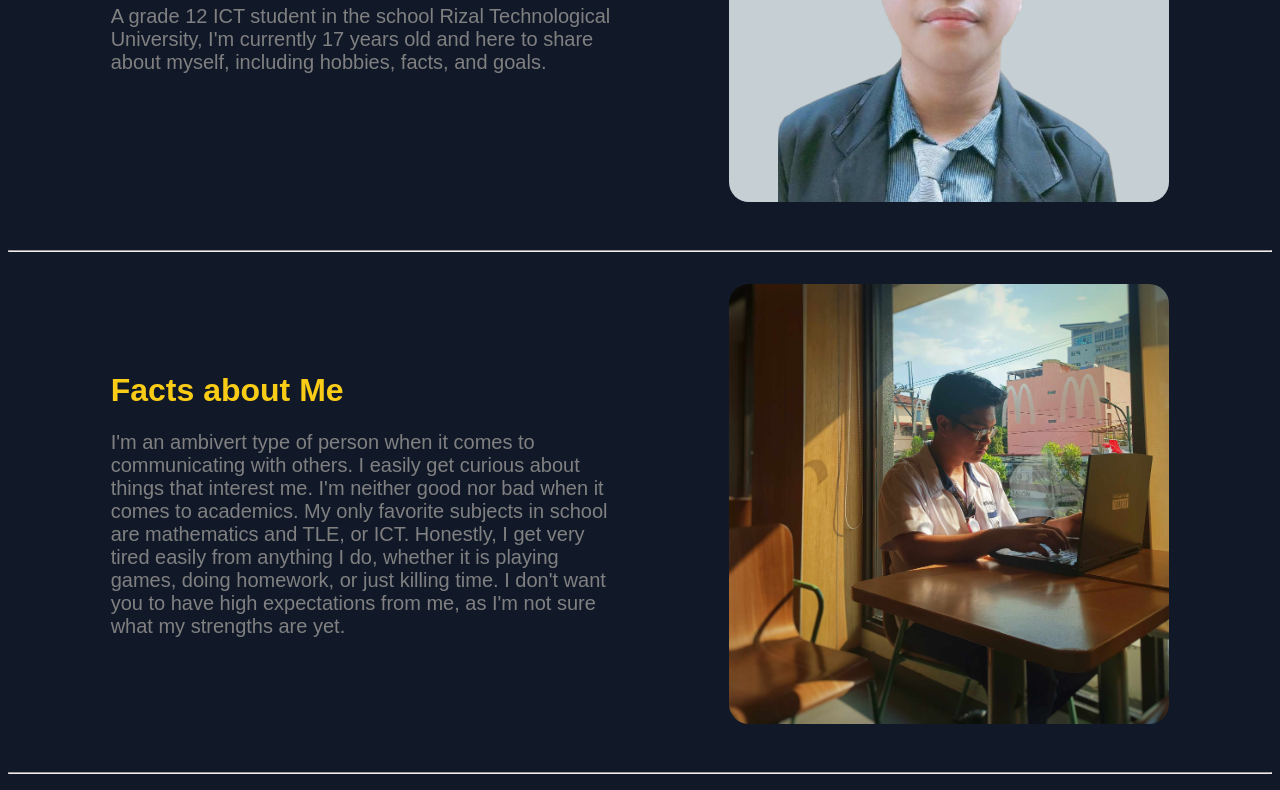
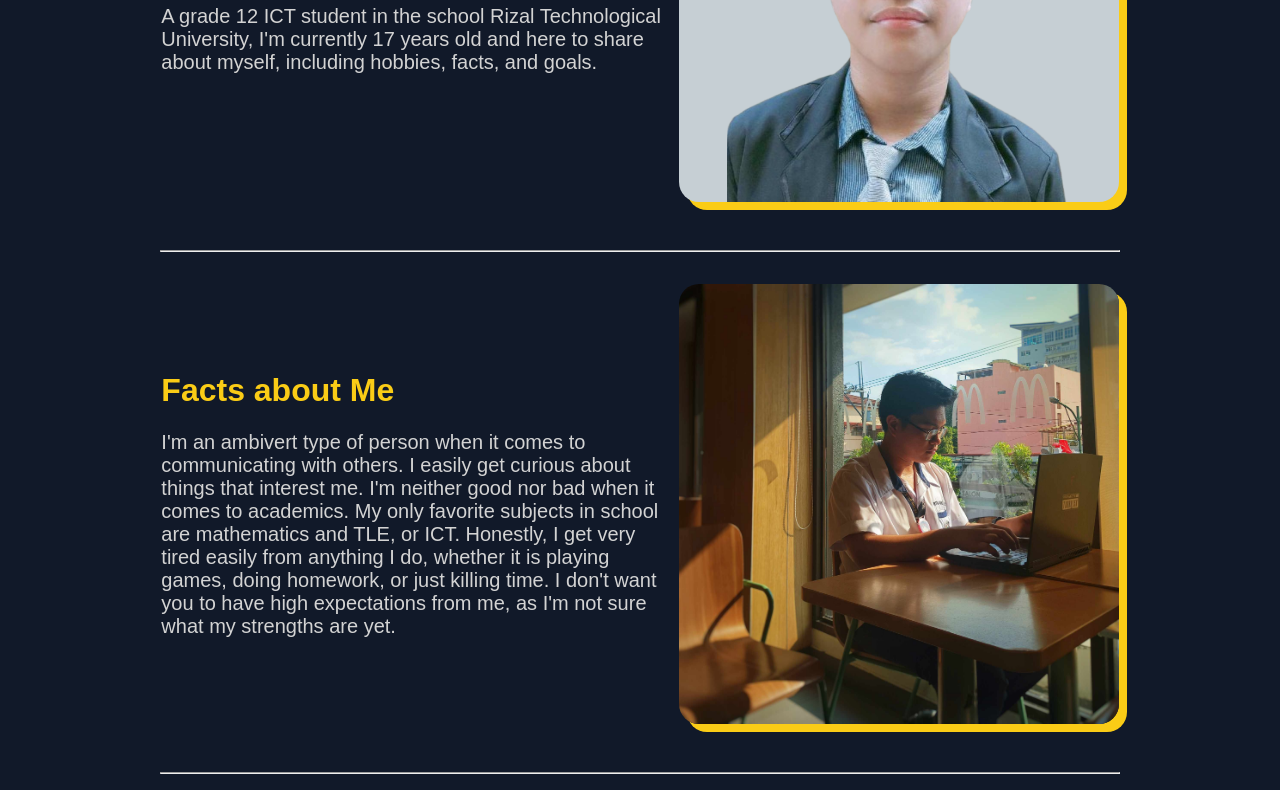
Before and after one commit to ElvinJGL/landicho-aboutme, a plain HTML site: page index.html in a window 1280 px wide. Shown: the part 378-1168 px from the top of the page. Drawn offline with Linux system fonts and the light colour scheme.

Commit message:
final touches

```diff
--- a/style.css
+++ b/style.css
@@ -1,6 +1,8 @@
 body{
-    background: #111929;
+    background: rgba(17,25,41,1);
     font-family: Arial;
+    padding: 0 10rem;
+    margin: 0;
 }
 
 .profile-header{
@@ -40,7 +42,7 @@ hr.hr{
 
 .text{
     font-size: 20px;
-    color: gray;
+    color: lightgrey;
 }
 
 .msg{
@@ -56,6 +58,7 @@ hr.hr{
     width: 440px;
     height: 440px;
     border-radius: 20px;
+    box-shadow: #FACC16  8px 8px 0 0;
 }
 
 .image img{
@@ -67,6 +70,7 @@ hr.hr{
     width: 440px;
     height: 440px;
     border-radius: 20px;
+    box-shadow: #FACC16  8px 8px 0 0;
 }
 
 .image3 img{
@@ -82,6 +86,7 @@ hr.hr{
     width: 440px;
     height: 330px;
     border-radius: 20px;
+    box-shadow: #FACC16  8px 8px 0 0;
 }
 
 .image5{
```
